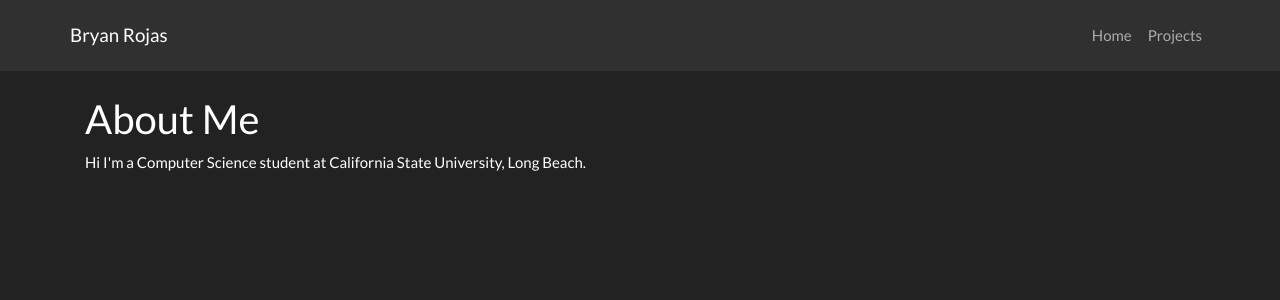
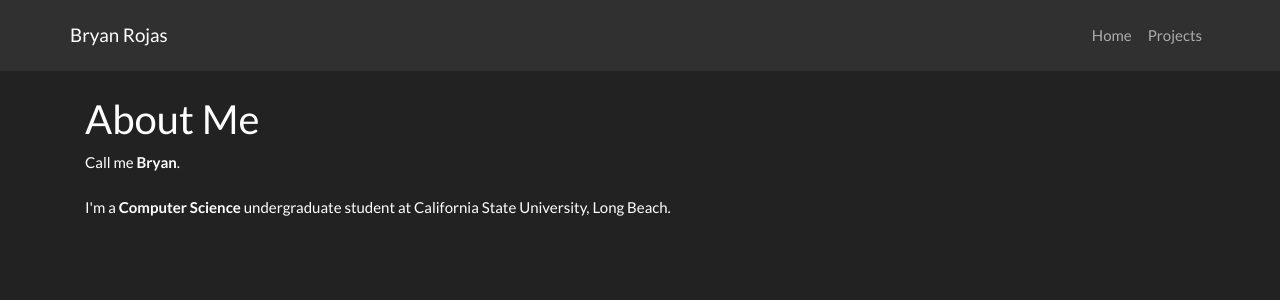
Before and after one commit to Bryan-Rojas/bryan-rojas.github.io, a Next.js app: page / in a window 1280 px wide. Shown: the top 300 px of the page. Built offline with nearby package versions, Linux system fonts and the light colour scheme.

Commit message:
Updated about

```diff
--- a/pages/index.js
+++ b/pages/index.js
@@ -3,7 +3,10 @@ import Layout from '../components/Layout';
 const Index = (props) => (
     <Layout>
         <h2>About Me</h2>
-        <p>Hi I'm a Computer Science student at California State University, Long Beach.</p>
+        <p>Call me <strong>Bryan</strong>. <br/><br/>
+        I'm a <strong>Computer Science</strong> undergraduate student at
+        California State University, Long Beach.
+        </p>
     </Layout>
 );
 
```
